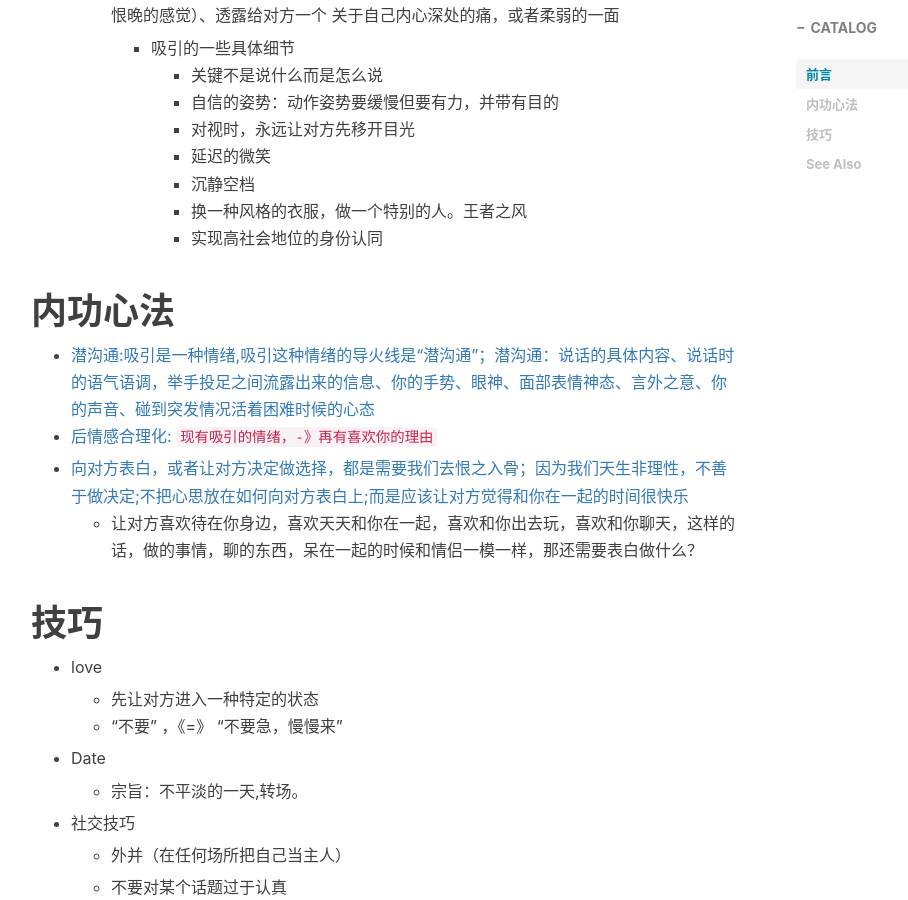
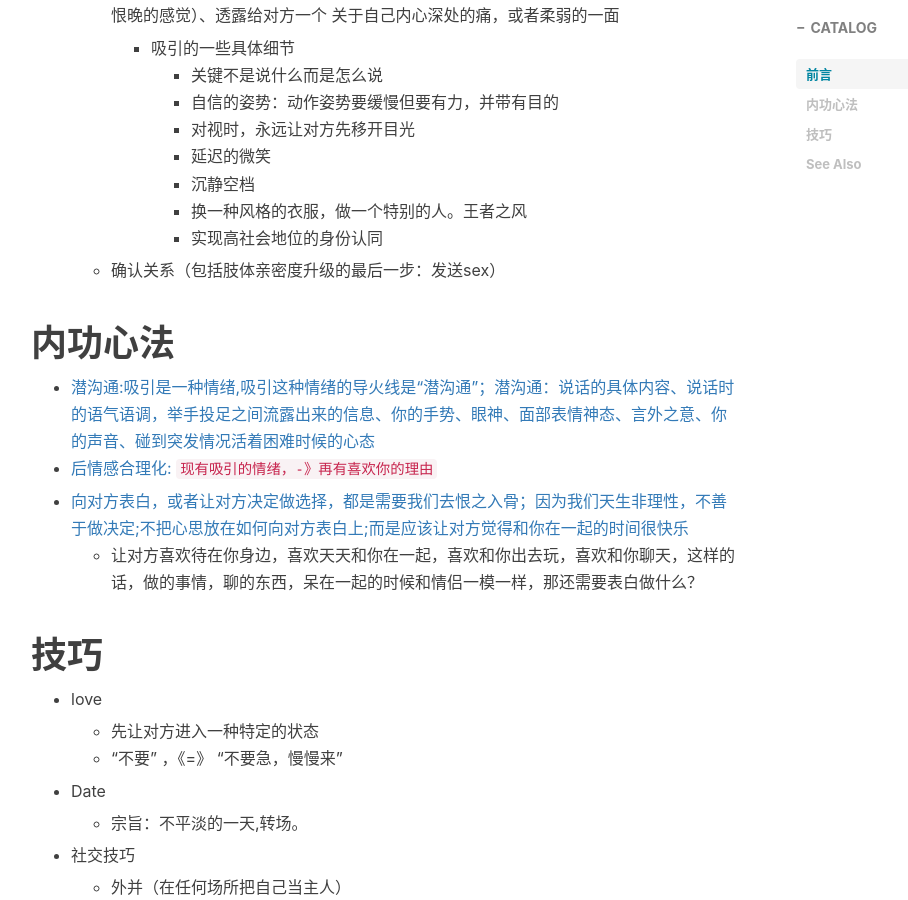
Before and after one commit to pua1203/pua1203.github.io, a Jekyll site: the page built from _posts/HookedOnMe/2018-10-16-Directory.md, in a window 1280 px wide and 900 px high, scrolled down 830 px. Shown: the whole window, without its empty margins (234-1142 px from the left). Built offline with Jekyll 4.4.1, drawn with Linux system fonts in a browser that asks for light colours; nearby versions of some CDN libraries; comment, search, counter and statistics services are not loaded.

Commit message:
确认关系

```diff
--- a/_posts/HookedOnMe/2018-10-16-Directory.md
+++ b/_posts/HookedOnMe/2018-10-16-Directory.md
@@ -37,7 +37,7 @@ subtitle: 目录
       * 换一种风格的衣服，做一个特别的人。王者之风
       * 实现高社会地位的身份认同
 
-
+  *  确认关系（包括肢体亲密度升级的最后一步：发送sex）
 
 
 
```
